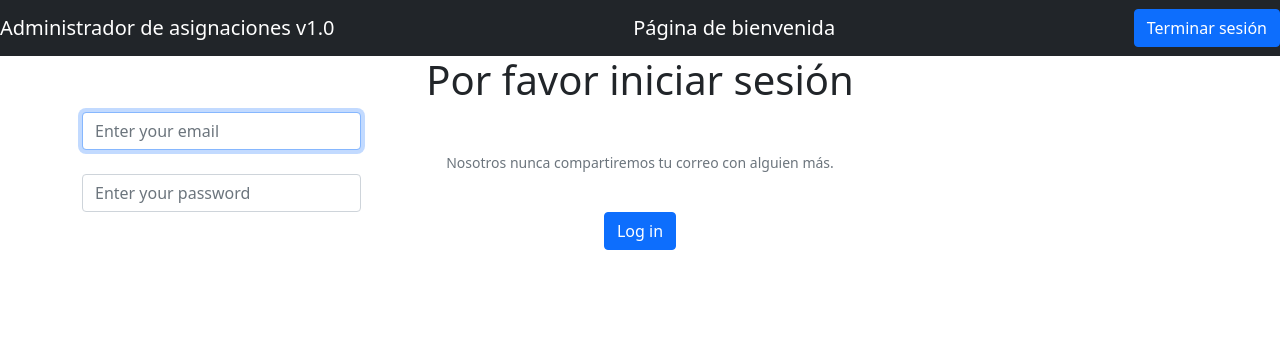
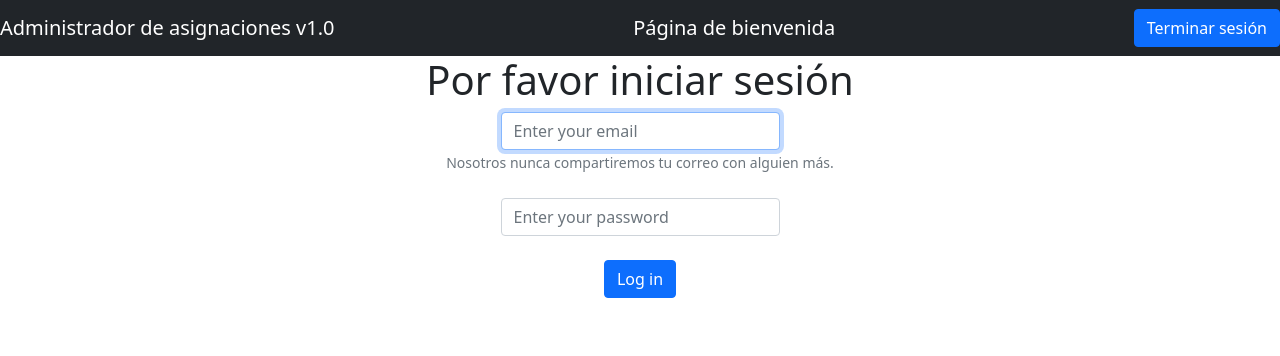
Before and after one commit to DiegoS965/Kodigo-first-project, a PHP site: page /login.php in a window 1280 px wide. Shown: the top 356 px of the page. Run offline with PHP 8.4, Linux system fonts and the light colour scheme; some libraries are stand-ins or nearby versions.

Commit message:
Update login.php
centrando los cuadros

```diff
--- a/login.php
+++ b/login.php
@@ -14,9 +14,9 @@
     </div>
     <form action="index.php" method="post">
         <div class="text-center">
-            <input type="text" class="form-control w-25" name="email" placeholder="Enter your email" autofocus>
-            <small id="emailHelp" class="form-text text-muted">Nosotros nunca compartiremos tu correo con alguien más.</small>
-            <input type="password" class="form-control w-25" name="password" placeholder="Enter your password">
+            <input type="text" class="form-control w-25 mx-auto" name="email" placeholder="Enter your email" autofocus>
+            <small id="emailHelp" class="form-text text-muted">Nosotros nunca compartiremos tu correo con alguien más.</small><br><br>
+            <input type="password" class="form-control w-25 mx-auto" name="password" placeholder="Enter your password"><br>
             <input type="submit" name="send_credentials" value="Log in" class="btn btn-primary btn-block">
         </div>
     </form>
```
